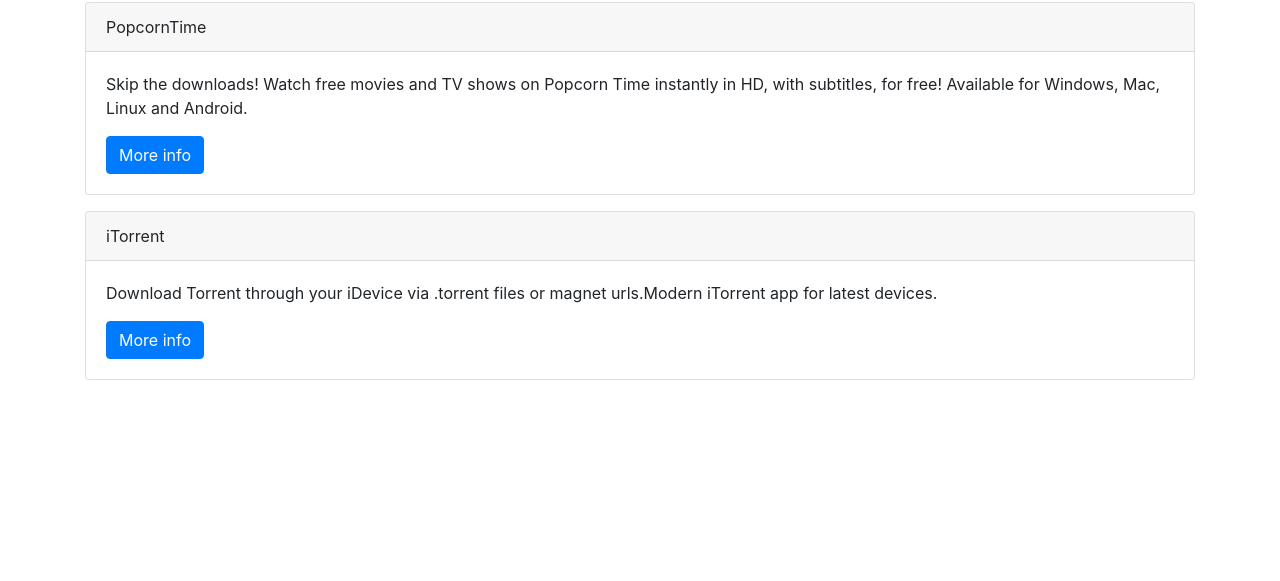
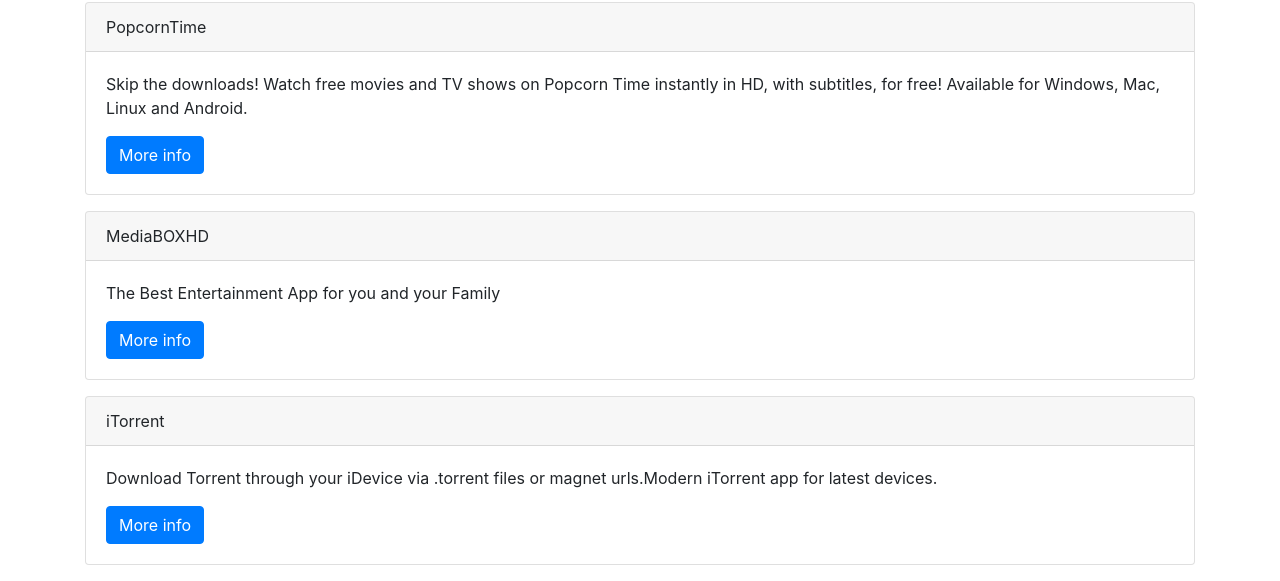
Before and after one commit to iammanpreetsingh/repo, a plain HTML site: page index.html in a window 1280 px wide. Shown: the part 250-831 px from the top of the page. Before the commit the page ends 800 px from the top, so only its background shows below. Drawn offline with nearby package versions, Linux system fonts and the light colour scheme.

Commit message:
added medibox hd information

```diff
--- a/index.html
+++ b/index.html
@@ -42,14 +42,22 @@
 	</div>
 	<div class="card">
 		<div class="card-header">
-			iTorrent
+			MediaBOXHD
 		</div>
 		<div class="card-body">
-		  <p class="card-text">Download Torrent through your iDevice via .torrent files or magnet urls.Modern iTorrent app for latest devices.</p>
-		  <a class="btn btn-xs btn-primary" href="depictions/?p=com.iammanpreetsingh.itorrent">More info</a>
+		  <p class="card-text">The Best Entertainment App for you and your Family</p>
+		  <a class="btn btn-xs btn-primary" href="depictions/?p=com.iammanpreetsingh.mediboxhd">More info</a>
 		</div>
 	</div>
-
+    <div class="card">
+        <div class="card-header">
+            iTorrent
+        </div>
+        <div class="card-body">
+          <p class="card-text">Download Torrent through your iDevice via .torrent files or magnet urls.Modern iTorrent app for latest devices.</p>
+          <a class="btn btn-xs btn-primary" href="depictions/?p=com.iammanpreetsingh.itorrent">More info</a>
+        </div>
+    </div>
 </div>
 
 </body>
```
